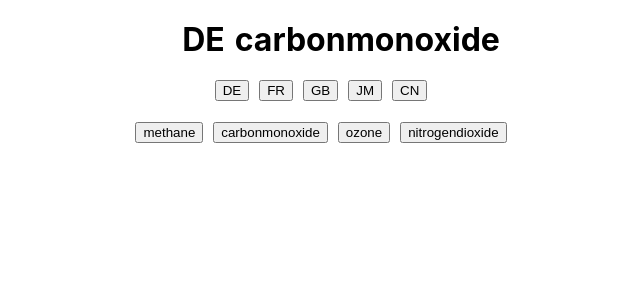
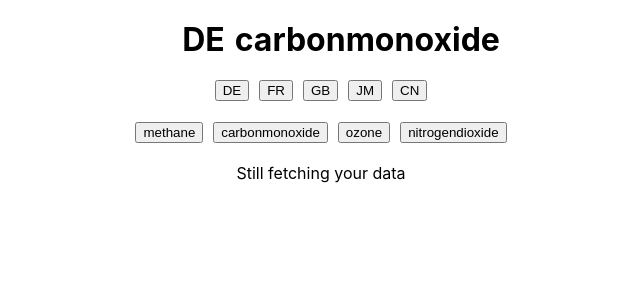
Before and after one commit to kaschief/energy, a React (Create React App) app: page / in a window 1280 px wide. Shown: the top 300 px of the page, without its empty margins (319-959 px from the left). Built offline with nearby package versions, Linux system fonts and the light colour scheme; no server answers.

Commit message:
Update App.tsx

```diff
--- a/src/App.tsx
+++ b/src/App.tsx
@@ -4,6 +4,12 @@ import { Gases, Countries } from "./types.d";
 import axios from "axios";
 
 import { HorizontalBarChart } from "./components/HorizontalBarChart";
+
+interface Data {
+  average: number;
+  end: string;
+  start: string;
+}
 
 function App() {
   const countriesArr = Object.values(Countries);
@@ -15,12 +21,15 @@ function App() {
     labels: [],
     dataForUse: [],
   });
-  const [loaded, setIsLoaded] = useState(false);
+  const [fetching, setIsfetching] = useState(false);
+  const [error, setError] = useState(false);
 
   useEffect(() => {
+    setIsfetching(true);
     const API_URL = `https://api.v2.emissions-api.org/api/v2/${gas}/average.json?country=${country}&begin=2021-02-24&end=2021-03-01`;
-    axios.get(API_URL).then((response) => {
-      const parsedDates = response.data.map((d: any) => {
+    axios.get(API_URL).then(({ data }) => {
+      const dataPresent = Array.isArray(data) && !!data.length;
+      const parsedDates = data.map((d: Data) => {
         const date = new Date(d.end);
         const printedDate =
           date.getFullYear() +
@@ -31,11 +40,17 @@ function App() {
 
         return printedDate;
       });
-      setData({
-        labels: parsedDates,
-        dataForUse: response.data,
-      });
-      setIsLoaded(true);
+      setIsfetching(false);
+
+      if (dataPresent) {
+        setError(false);
+        setData({
+          labels: parsedDates,
+          dataForUse: data as any,
+        });
+      } else {
+        setError(true);
+      }
     });
   }, [gas, country]);
 
@@ -60,7 +75,6 @@ function App() {
               style={{ margin: "0px 5px" }}
               onClick={() => {
                 setCountry(country);
-                setIsLoaded(false);
               }}
             >
               {country}
@@ -83,13 +97,19 @@ function App() {
           );
         })}
       </div>
-      {loaded && (
+      {!fetching && !error && (
         <HorizontalBarChart
           labels={data.labels}
           gas={gas}
           allData={data.dataForUse}
         />
       )}
+
+      {fetching && !error && <div>Still fetching your data</div>}
+
+      {!fetching && error && (
+        <div>Sorry, no results were found for this search.</div>
+      )}
     </div>
   );
 }
```
